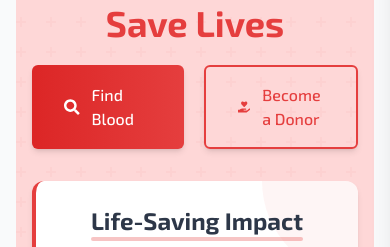
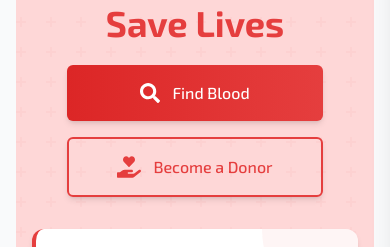
Before and after one commit to NaimulHasanEmon/TheBloodLink, a React (Vite) app in the folder client/: page / in a window 390 px wide. Shown: the part 141-388 px from the top of the page. Built offline with nearby package versions, Linux system fonts and the light colour scheme; no server answers.

Commit message:
Home page option updated for mobile view

```diff
--- a/client/src/pages/Home/Home.jsx
+++ b/client/src/pages/Home/Home.jsx
@@ -173,11 +173,11 @@ const Home = () => {
           </div>
 
           {/* Action Buttons - Horizontal placement above Life-Saving Impact section */}
-          <div className='flex justify-center gap-5 mb-8'>
-            {/* Find Blood Button - Now with enhanced hover animation */}
+          <div className='flex flex-col lg:flex-row items-center justify-center space-y-4 lg:space-y-0 lg:space-x-4 mb-8'>
+            {/* Find Blood Button */}
             <Link
               to='/find-blood'
-              className='group relative overflow-hidden btn-primary px-8 py-4 rounded-full inline-flex items-center justify-center gap-3 shadow-lg hover:shadow-xl transform transition-all duration-300 hover:-translate-y-1 bg-gradient-to-r from-red-600 to-primary w-64'
+              className='w-64 group relative overflow-hidden btn-primary px-8 py-4 rounded-full inline-flex items-center justify-center gap-3 shadow-lg hover:shadow-xl transform transition-all duration-300 hover:-translate-y-1 bg-gradient-to-r from-red-600 to-primary'
             >
               {/* Pulsing background effect */}
               <span className='absolute inset-0 bg-gradient-to-r from-red-700 to-red-500 opacity-0 group-hover:opacity-100 transition-opacity duration-500'></span>
@@ -200,11 +200,11 @@ const Home = () => {
               <span className='absolute inset-0 border-2 border-white/0 rounded-full group-hover:border-white/20 group-hover:scale-105 transition-all duration-500'></span>
             </Link>
 
-            {/* Donor Button - Now on the right and less prominent */}
+            {/* Donor Button */}
             {!user ? (
               <Link
                 to='/signup'
-                className='relative overflow-hidden btn-outline px-8 py-4 rounded-full inline-flex items-center justify-center gap-3 border-2 border-primary/70 group hover:border-primary w-64'
+                className='w-64 relative overflow-hidden btn-outline px-8 py-4 rounded-full inline-flex items-center justify-center gap-3 border-2 border-primary/70 group hover:border-primary'
               >
                 <span className='absolute inset-0 bg-red-50 transform scale-x-0 origin-right group-hover:scale-x-100 transition-transform duration-500'></span>
                 <FaHandHoldingHeart size={24} className='text-primary relative z-10 group-hover:scale-110 group-hover:text-red-700 transition-all duration-300' />
@@ -213,7 +213,7 @@ const Home = () => {
             ) : userDonor ? (
               <Link
                 to='/dashboard'
-                className='relative overflow-hidden btn-outline px-8 py-4 rounded-full inline-flex items-center justify-center gap-3 border-2 border-primary/70 group hover:border-primary w-64'
+                className='w-64 relative overflow-hidden btn-outline px-8 py-4 rounded-full inline-flex items-center justify-center gap-3 border-2 border-primary/70 group hover:border-primary'
               >
                 <span className='absolute inset-0 bg-red-50 transform scale-x-0 origin-right group-hover:scale-x-100 transition-transform duration-500'></span>
                 <FaUserCircle size={24} className='text-primary relative z-10 group-hover:scale-110 group-hover:text-red-700 transition-all duration-300' />
@@ -222,7 +222,7 @@ const Home = () => {
             ) : (
               <Link
                 to='/dashboard'
-                className='relative overflow-hidden btn-outline px-8 py-4 rounded-full inline-flex items-center justify-center gap-3 border-2 border-primary/70 group hover:border-primary w-64'
+                className='w-64 relative overflow-hidden btn-outline px-8 py-4 rounded-full inline-flex items-center justify-center gap-3 border-2 border-primary/70 group hover:border-primary'
               >
                 <span className='absolute inset-0 bg-red-50 transform scale-x-0 origin-right group-hover:scale-x-100 transition-transform duration-500'></span>
                 <FaTint size={24} className='text-primary relative z-10 group-hover:scale-110 group-hover:text-red-700 transition-all duration-300' />
```
Also changed, not shown: client/src/components/Navbar.jsx (line endings or trailing spaces).
